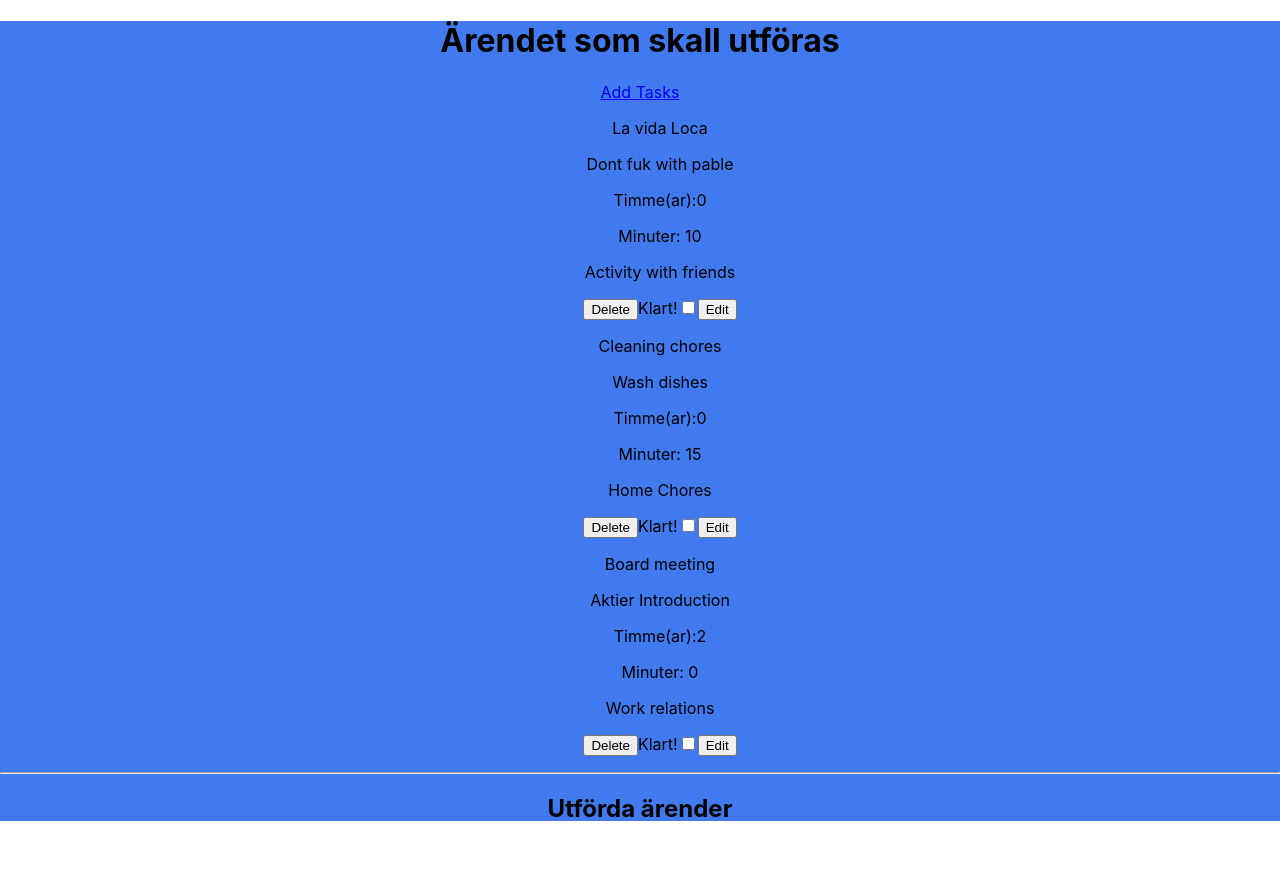
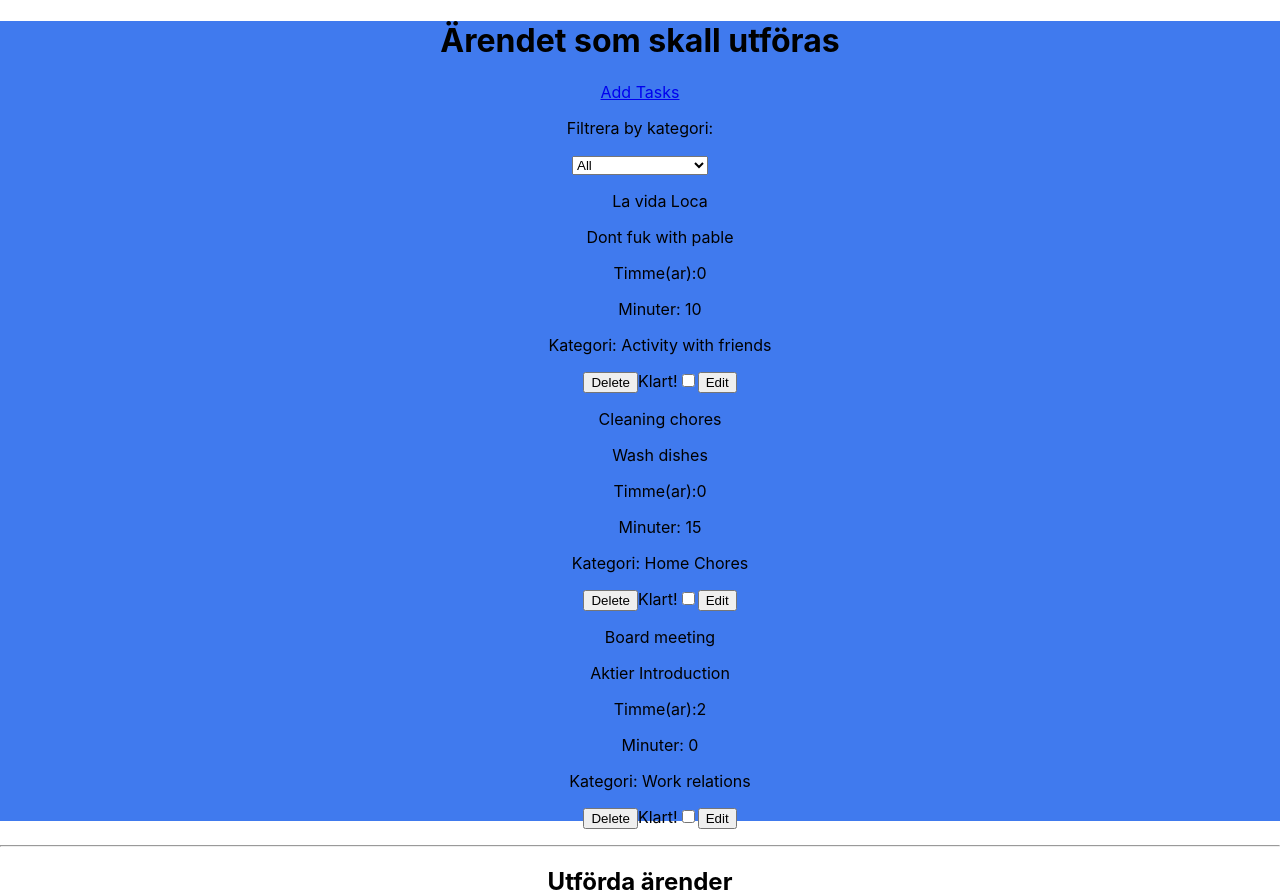
Before and after one commit to DetectiveGarcia/Task-Habits-applikation, a React (Create React App) app: page /tasks in a window 1280 px wide. Before the commit the page ends 823 px from the top, so only its background shows below. Built offline with nearby package versions, Linux system fonts and the light colour scheme.

Commit message:
want to pull

```diff
--- a/src/App.js
+++ b/src/App.js
@@ -1,4 +1,4 @@
-import logo from "./logo.svg";
+
 import "./App.css";
 import { Routes, Route } from "react-router-dom";
 import { Home } from "./Pages/Home";
@@ -37,6 +37,9 @@ function App() {
       completed: false,
     },
   ]);
+
+  let [filteredToDos, setfilteredToDos] = useState(toDo)
+
   const handleChecked = (index) => {
     // Create a copy of the toDo array
     const updatedToDo = [...toDo];
@@ -49,25 +52,25 @@ function App() {
   const handleDelete = (index) => {
     const updatedToDo = [...toDo];
     updatedToDo.splice(index, 1);
-    setToDo(updatedToDo);
+    setfilteredToDos(updatedToDo);
   };
 
   const handleEdit = (index, newTitle) => {
     const updatedToDo = [...toDo];
     updatedToDo[index].title = newTitle;
-    setToDo(updatedToDo);
+    setfilteredToDos(updatedToDo);
   };
 
   const handleEditDesc = (index, newDesc) => {
     const updatedToDo = [...toDo];
     updatedToDo[index].description = newDesc;
-    setToDo(updatedToDo);
+    setfilteredToDos(updatedToDo);
   };
 
   const handleEditHours = (index, newHours) => {
     const updatedToDo = [...toDo];
     updatedToDo[index].time_hours = newHours;
-    setToDo(updatedToDo);
+    setfilteredToDos(updatedToDo);
   };
 
   const handleEditMin = (index, newMin) => {
@@ -75,18 +78,33 @@ function App() {
 
     console.log(updatedToDo[index], index, updatedToDo);
     updatedToDo[index].time_minutes = newMin;
-    setToDo(updatedToDo);
+    setfilteredToDos(updatedToDo);
   };
 
   const addTask = (tasks) => {
-    setToDo((prevTasks) => [...prevTasks, tasks]);
+    setfilteredToDos((prevTasks) => [...prevTasks, tasks]);
   };
+
+  function handleClick(e) {
+    let option = e.target.value
+    if(option === "All"){
+      return setfilteredToDos(toDo)
+    }else if(option === "Work relations"){
+      return setfilteredToDos(toDo.filter((todo) => todo.type === "Work relations"))
+    }else if(option === "Home Chores"){
+        return setfilteredToDos(toDo.filter((todo) => todo.type === "Home Chores"))
+    }else if(option === "Activity with friends"){
+        return setfilteredToDos(toDo.filter((todo) => todo.type === "Activity with friends"))
+    }
+  }
+
+
   return (
     <div className="App">
       <Routes>
         <Route path="/" element={<Home />} />
         <Route path="/newtask" element={<NewTask {...{addTask}} />} />
-        <Route path="/tasks/" element={<Task {...{toDo, handleChecked, handleDelete,handleEdit, handleEditDesc, handleEditHours, handleEditMin,complete}}/>} />
+        <Route path="/tasks/" element={<Task {...{filteredToDos, handleChecked, handleDelete,handleEdit, handleEditDesc, handleEditHours, handleEditMin,complete, handleClick}}/>} />
         <Route path="/newhabits" element={<NewHabits />} />
         <Route path="/habits" element={<Habits />} />
         <Route path="/friends" element={<Friends />} />
--- a/src/Components/Todo.jsx
+++ b/src/Components/Todo.jsx
@@ -60,7 +60,7 @@ export default function Todo(props) {
         <p>{props.todos.description}</p>
         <p>Timme(ar):{props.todos.time_hours}</p>
         <p>Minuter: {props.todos.time_minutes}</p>
-        <p>{props.todos.type}</p>
+        <p>Kategori: {props.todos.type}</p>
         <button onClick={props.onDelete}>Delete</button>
         <label value="Done">Klart!</label>
         <input type="checkbox" onChange={props.checked} />
--- a/src/Pages/NewTask.jsx
+++ b/src/Pages/NewTask.jsx
@@ -1,7 +1,7 @@
 import React, { useState, useEffect } from "react";
 import { Link } from "react-router-dom";
 
-export default function NewTask({addTask}) {
+export default function NewTask({ addTask }) {
   const [boo, setBoo] = useState(false);
   const [newTask, setNewTask] = useState({
     title: "",
@@ -50,6 +50,7 @@ export default function NewTask({addTask}) {
 
   const handleAddTask = () => {
     addTask(newTask);
+    console.log(newTask.type);
   }
   return (
     <div>
@@ -86,20 +87,28 @@ export default function NewTask({addTask}) {
             value={newTask.time_hours}
             onChange={handleInputChange}
           />
-           <input
+          <input
             type="text"
             name="time_minutes"
             value={newTask.time_minutes}
             onChange={handleInputChange}
           />
         </label>
+
+        <p>Kategori:</p>
+        <select name="type" id={newTask.type} onChange={handleInputChange}>
+          <option value="">Choose category here</option>
+          <option value="Activity with friends">Activity with friends</option>
+          <option value="Home Chores">Home Chores</option>
+          <option value="Work relations">Work relations</option>
+        </select>
         <br />
         <br />
         <button type="button" onClick={handleSuggestedActivities}>
           Get suggested Activities
         </button>
         <br />
-        <button  type="submit" onClick={handleAddTask}>Add Task</button>
+        <button type="submit" onClick={handleAddTask}>Add Task</button>
       </form>
     </div>
   );
--- a/src/Pages/Task.jsx
+++ b/src/Pages/Task.jsx
@@ -1,18 +1,24 @@
 import React, { useState } from "react";
 import { Link } from "react-router-dom";
 import Todo from "../Components/Todo";
-import NewTask from "./NewTask";
-import { Routes, Route } from "react-router-dom";
 
-export default function Task({toDo, handleChecked, handleDelete,handleEdit, handleEditDesc, handleEditHours, handleEditMin,complete}) {
+
+export default function Task({filteredToDos, handleChecked, handleDelete,handleEdit, handleEditDesc, handleEditHours, handleEditMin,complete, handleClick}) {
+
 
   return (
     <div>
       <h1>Ärendet som skall utföras</h1>
       <Link to="/newtask"> Add Tasks</Link>
-
+      <p>Filtrera by kategori: </p>
+      <select name="" id="categorySelect" onChange={handleClick}>
+        <option value="All">All</option>
+        <option value="Work relations">Work relations</option>
+        <option value="Activity with friends">Activity with friends</option>
+        <option value="Home Chores">Home Chores</option>
+      </select>
       <ul>
-        {toDo.map((todos, i) => {
+        {filteredToDos.map((todos, i) => {
           return (
             <>
               <Todo
@@ -25,6 +31,7 @@ export default function Task({toDo, handleChecked, handleDelete,handleEdit, hand
                 onEditDesc={(newDesc) => handleEditDesc(i, newDesc)}
                 onEditHours={(newHours) => handleEditHours(i, newHours)}
                 onEditMin={(newMin) => handleEditMin(i, newMin)}
+
               />
             </>
           );
```
